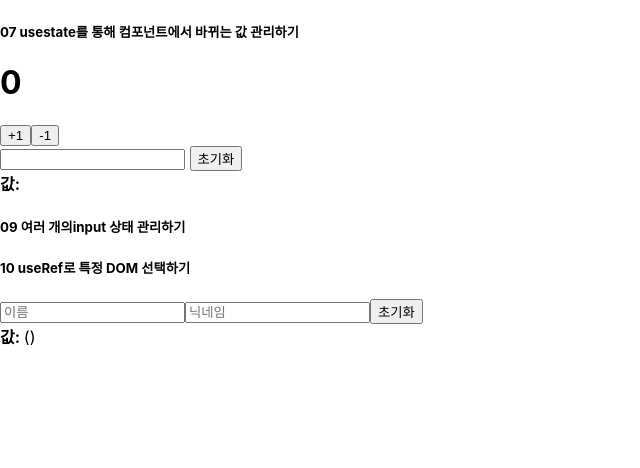
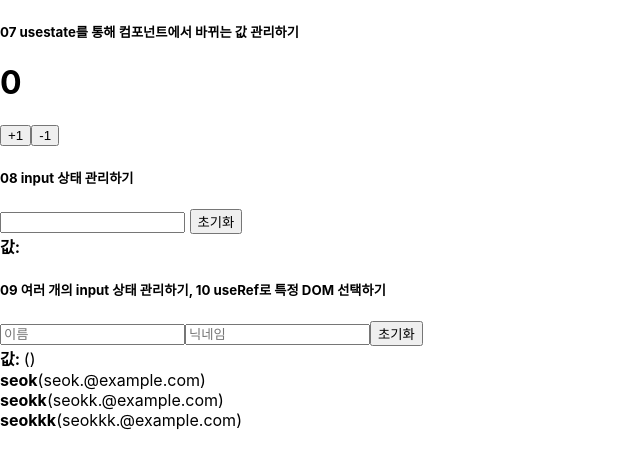
Before and after one commit to sharpcoder312/Front-end_prac, a React (Create React App) app in the folder React/vlpt-tutorial/begin-react/: page / in a window 1280 px wide. Shown: the top 468 px of the page, without its empty margins (0-640 px from the left). Built offline with nearby package versions, Linux system fonts and the light colour scheme.

Commit message:
Add: [11 배열 렌더링하기]

```diff
--- a/React/vlpt-tutorial/begin-react/src/App.js
+++ b/React/vlpt-tutorial/begin-react/src/App.js
@@ -2,6 +2,7 @@ import React from 'react';
 import Counter from './Counter';
 import InputSample from './inputSample';
 import InputSample2 from './inputSample2';
+import UserList from './UserList';
 
 // 사실 import는 함수에 불러올 component를 입력하면서 자동 완성 기능을 통해 불러올 수도 있다.
 
@@ -11,6 +12,7 @@ function App() {
       <Counter />
       <InputSample />
       <InputSample2 />
+      <UserList />
       </>
     )
 }
--- /dev/null
+++ b/React/vlpt-tutorial/begin-react/src/UserList.js
@@ -0,0 +1,73 @@
+import React from 'react';
+
+function User({user}) {
+  return (
+      <div>
+        <b>{user.username}</b><span>({user.email})</span>
+      </div>
+  )
+}
+
+function UserList() {
+  const users = [
+    {
+      id: 1,
+      username: 'seok',
+      email: 'seok.@example.com'
+    },
+    {
+      id: 2,
+      username: 'seokk',
+      email: 'seokk.@example.com'
+    },
+    {
+      id: 3,
+      username: 'seokkk',
+      email: 'seokkk.@example.com'
+    },
+    {
+      id: 4,
+      username: 'seokkkk',
+      email: 'seokkkk.@example.com'
+    },
+  ];
+
+  // return ( // ( 원시적 방법 )
+  //   <div>
+  //     <div>
+  //       <b>{users[0].username}</b><span>({users[0].email})</span>
+  //     </div>
+  //     <div>
+  //       <b>{users[1].username}</b><span>({users[1].email})</span>
+  //     </div>
+  //     <div>
+  //       <b>{users[2].username}</b><span>({users[2].email})</span>
+  //     </div>
+  //     {/* 배열 index마다 일일이 추가해준 것이 맘에 들지않는다. */}
+  //   </div>
+  // )
+
+  return ( // 배열의 수가 고정적일때
+    <div>
+      <User user={users[0]}/>
+      <User user={users[1]}/>
+      <User user={users[2]}/>
+    </div>
+  )
+
+  // return ( // 배열의 수가 고정적이지 않고 내용이 변경될 가능성이 있을 때 - map함수 사용. 객체 배열 형태로 있는 배열을 컴포넌트 element형태의 배열로 변환
+  //   <div>
+  //     <h5>11 배열의 렌더링</h5>
+  //     {
+  //       users.map(
+  //         user => (<User user={user} key={user.id} />) // 각 child(현재는 User)는 key props이 있어야함. key props은 각 원소들 마다 고유값을 줌으로써 리렌더링 성능을 최적화해줌.
+  //         )
+  //       // users.map (
+  //       //   (user, index) => (<User user={user} key={index} />) // key로 사용할 고유값이 없을 때는 map 콜백함수의 두번째 parm인 index값을 사용하자. 하지만 이렇게한다고해서 성능이 좋아지는 것은 아니니 index를 넣어주는 것을 될수있으면 피하도록하자.
+  //       // ) // key가 없으면 각 배열의 원소가 정확히 어떤 것을 렌더링 해야하는지 잘 모른다. 단순히 자신의 index값만 기억할 뿐이다.
+  //     }
+  //   </div>
+  // )
+}
+
+export default UserList;
--- a/React/vlpt-tutorial/begin-react/src/inputSample.js
+++ b/React/vlpt-tutorial/begin-react/src/inputSample.js
@@ -14,6 +14,7 @@ function InputSample() {
 
   return (
     <div>
+      <h5>08 input 상태 관리하기</h5>
       <input onChange={changeContent} value={content} />  {/* input의 초기값(value)로 content를 가져오는 것이 중요하다. */}
       <button onClick={resetContent}>초기화</button>
       <div>
--- a/React/vlpt-tutorial/begin-react/src/inputSample2.js
+++ b/React/vlpt-tutorial/begin-react/src/inputSample2.js
@@ -41,8 +41,7 @@ function InputSample() {
 
   return (
     <div>
-      <h5>09 여러 개의input 상태 관리하기</h5> {/*  input에 name값을 설정하고 event가 발생했을 때 이 값을 참조 */}
-      <h5>10 useRef로 특정 DOM 선택하기</h5>
+      <h5>09 여러 개의 input 상태 관리하기, 10 useRef로 특정 DOM 선택하기</h5> {/*  input에 name값을 설정하고 event가 발생했을 때 이 값을 참조 */}
       <input name="name" placeholder="이름" onChange={changeContent} value={name} ref={nameInput}/>
       <input name="nickname" placeholder="닉네임" onChange={changeContent} value={nickname} />
       <button onClick={resetContent}>초기화</button>
```
